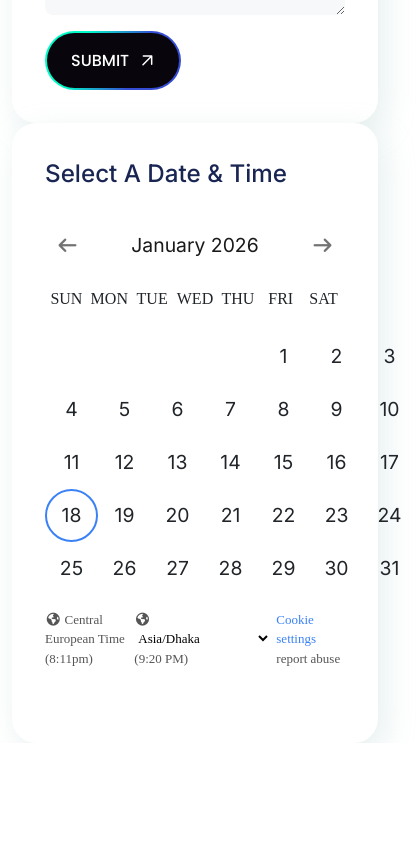
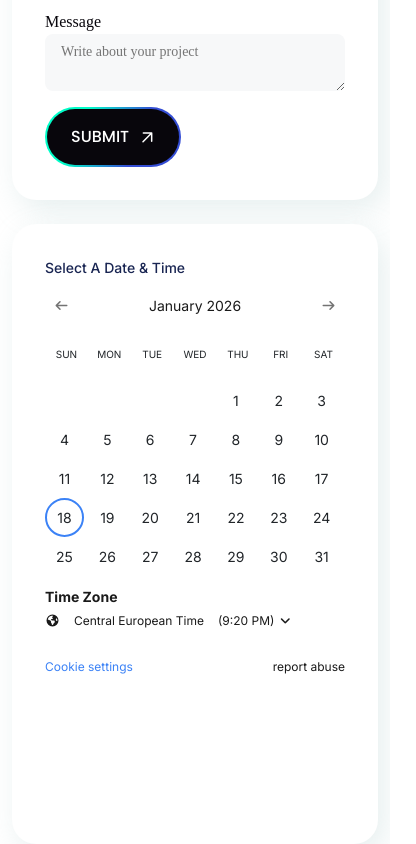
Before and after one commit to lifeonthecode/nadim-shadiac-website, a plain HTML site: page index.html in a window 390 px wide. Shown: the part 10845-11689 px from the top of the page, 416 px wide, since content can reach past the window. Before the commit the page ends 11588 px from the top, so only its background shows below. Drawn offline with nearby package versions, Linux system fonts and the light colour scheme.

Commit message:
book section completed

```diff
--- a/assets/css/style.css
+++ b/assets/css/style.css
@@ -1195,7 +1195,7 @@ body {
     margin-bottom: 19px;
 }
 
-.weekdays div {
+.calendar-weekdays div {
     font-family: var(--inter);
     font-weight: 400;
     font-size: 14.51px;
@@ -1229,13 +1229,50 @@ body {
     color: #0060E6;
 }
 
-.footer {
-    margin-top: 15px;
-    font-size: 13px;
-    color: #555;
+.calendar-footer {
+    margin-top: 10px;
+}
+
+.calendar-footer h3 {
+    font-family: var(--inter);
+    font-weight: 700;
+    font-style: Bold;
+    font-size: 19.35px;
+    line-height: 150%;
+    color: #1A1A1A;
+
+}
+
+.calendar-footer h5 {
+    font-family: var(--inter);
+    font-weight: 400;
+    font-size: 16.93px;
+    line-height: 150%;
+    text-align: center;
+    color: #1A1A1A;
+    text-transform: capitalize;
     display: flex;
     align-items: center;
-    justify-content: space-between;
+    gap: 14px;
+}
+
+.calendar-footer-bottom {
+    margin-top: 10px;
+}
+
+.calendar-footer-bottom span {
+    font-family: var(--inter);
+    font-weight: 400;
+    font-size: 16.93px;
+    line-height: 150%;
+}
+
+.calendar-footer-bottom span:first-child {
+    color: #0069FF;
+}
+
+.calendar-footer-bottom span:last-child {
+    color: #1A1A1A;
 }
 
 #timezoneSelect {
@@ -1293,6 +1330,14 @@ body {
 
     .offering-content-right-wrapper>p {
         margin-bottom: 24px;
+    }
+
+    .book-left-wrapper {
+        margin-bottom: 24px;
+    }
+
+    .input-box {
+        width: 100%;
     }
 }
 
@@ -1497,5 +1542,52 @@ body {
     }
 
 
-
-}
+    .book-left-wrapper h2 {
+        font-size: 18px;
+    }
+
+    .book-calendar h3 {
+        font-size: 17px;
+        margin-bottom: 21px;
+    }
+
+    .calendar-header span {
+        font-size: 14px;
+    }
+
+    .calendar-weekdays div {
+        font-size: 10px;
+    }
+
+    .calendar-days div {
+        font-size: 14px;
+        width: 39px;
+        height: 39px;
+    }
+
+    .book-calendar h3 {
+        font-size: 14px;
+        margin-bottom: 5px;
+    }
+
+    .calendar-footer h5 {
+        font-size: 12px;
+    }
+
+    .calendar-footer-bottom {
+        margin-top: 28px;
+    }
+
+    .calendar-header button {
+        width: 33px;
+        height: 33px;
+        font-size: 12px;
+    }
+
+    .calendar-footer-bottom span {
+        font-size: 12px;
+    }
+
+
+
+}
--- a/index.html
+++ b/index.html
@@ -740,7 +740,7 @@
                         <div class="book-left-wrapper">
                             <h2>TELL ME ABOUT YOUR PROJECT</h2>
                             <form class="book-form-container d-flex flex-column">
-                                <div class="input-control d-flex justify-content-between">
+                                <div class="input-control d-md-flex justify-content-between">
 
                                     <div class="input-box d-flex flex-column">
                                         <label for="name">Name*</label>
@@ -752,14 +752,14 @@
                                         <input type="email" id="email" name="email" placeholder="Enter your email">
                                     </div>
                                 </div>
-                                <div class="input-control d-flex justify-content-between">
+                                <div class="input-control d-md-flex justify-content-between">
 
                                     <div class="input-box d-flex flex-column">
                                         <label for="phone">Phone*</label>
                                         <input type="text" id="phone" name="phone" placeholder="Enter your phone">
                                     </div>
 
-                                    <div class="input-box d-flex flex-column">
+                                    <div class="input-box d-md-flex flex-column">
                                         <label for="select">Preferred Contact Method</label>
                                         <div class="select-box">
                                             <select name="select" id="select">
@@ -811,16 +811,17 @@
 
                                 <div class="calendar-days" id="days"></div>
 
-                                <div class="footer">
-                                    <span>
+                                <div class="calendar-footer">
+                                    <h3>Time zone</h3>
+
+                                    <h5>
                                         <i class="fas fa-earth-americas"></i>
-                                        Central European Time (8:11pm)
-                                    </span>
+                                        Central European Time
+                                        <div>
+                                            <span id="timeDisplay"></span>
+                                            <i class="fa-solid fa-angle-down"></i>
 
-
-                                    <span>
-                                        <i class="fas fa-earth-americas"></i>
-                                        <select id="timezoneSelect">
+                                            <select id="timezoneSelect" class="d-none">
                                                 <option value="Asia/Dhaka">Asia/Dhaka</option>
                                                 <option value="Europe/Berlin">Europe/Berlin</option>
                                                 <option value="Europe/London">Europe/London</option>
@@ -828,10 +829,10 @@
                                                 <option value="America/Los_Angeles">America/Los_Angeles</option>
                                                 <option value="Asia/Dubai">Asia/Dubai</option>
                                             </select>
-                                        <span id="timeDisplay"></span>
-                                    </span>
+                                        </div>
+                                    </h5>
 
-                                    <div class="d-block">
+                                    <div class="calendar-footer-bottom d-flex justify-content-between align-items-center">
                                         <span style="color:#3b82f6;cursor:pointer">Cookie settings</span>
                                         <span>report abuse</span>
                                     </div>
```
Lines whose indentation alone changed are shown as unchanged.
